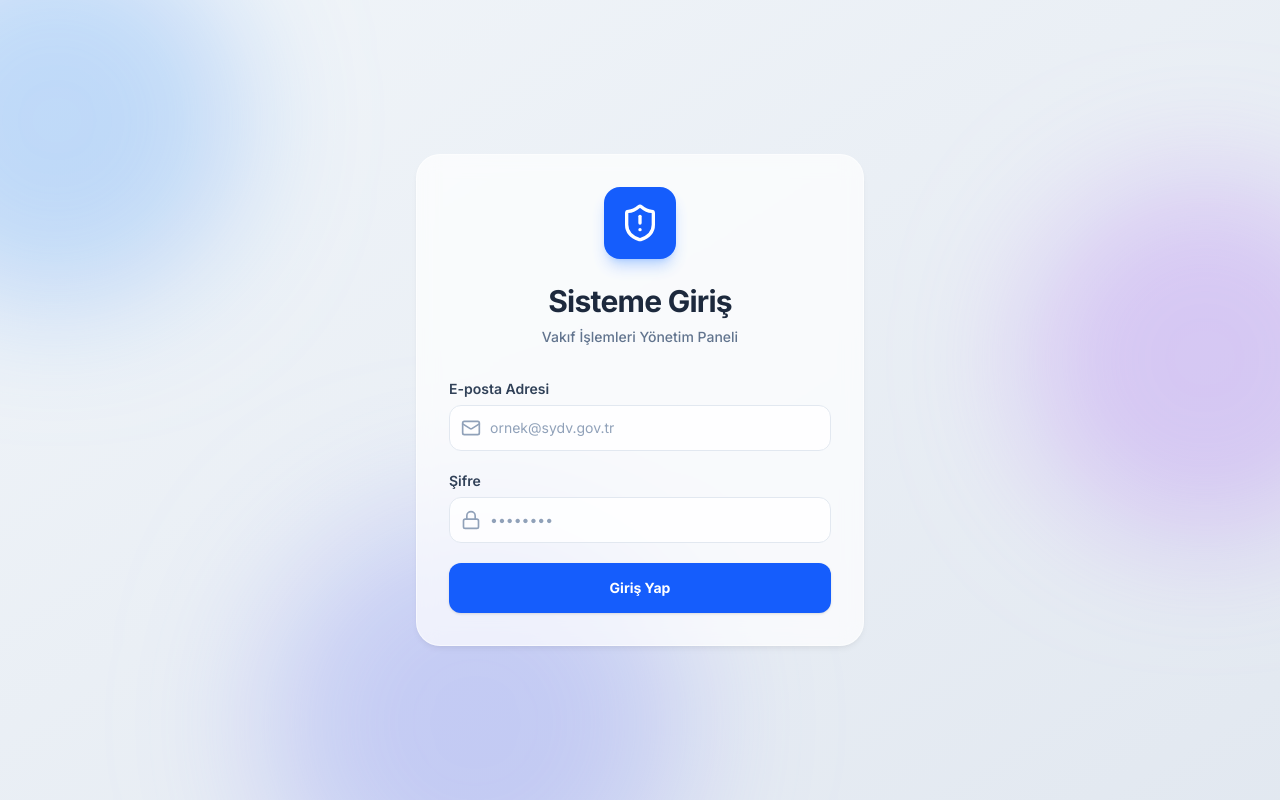
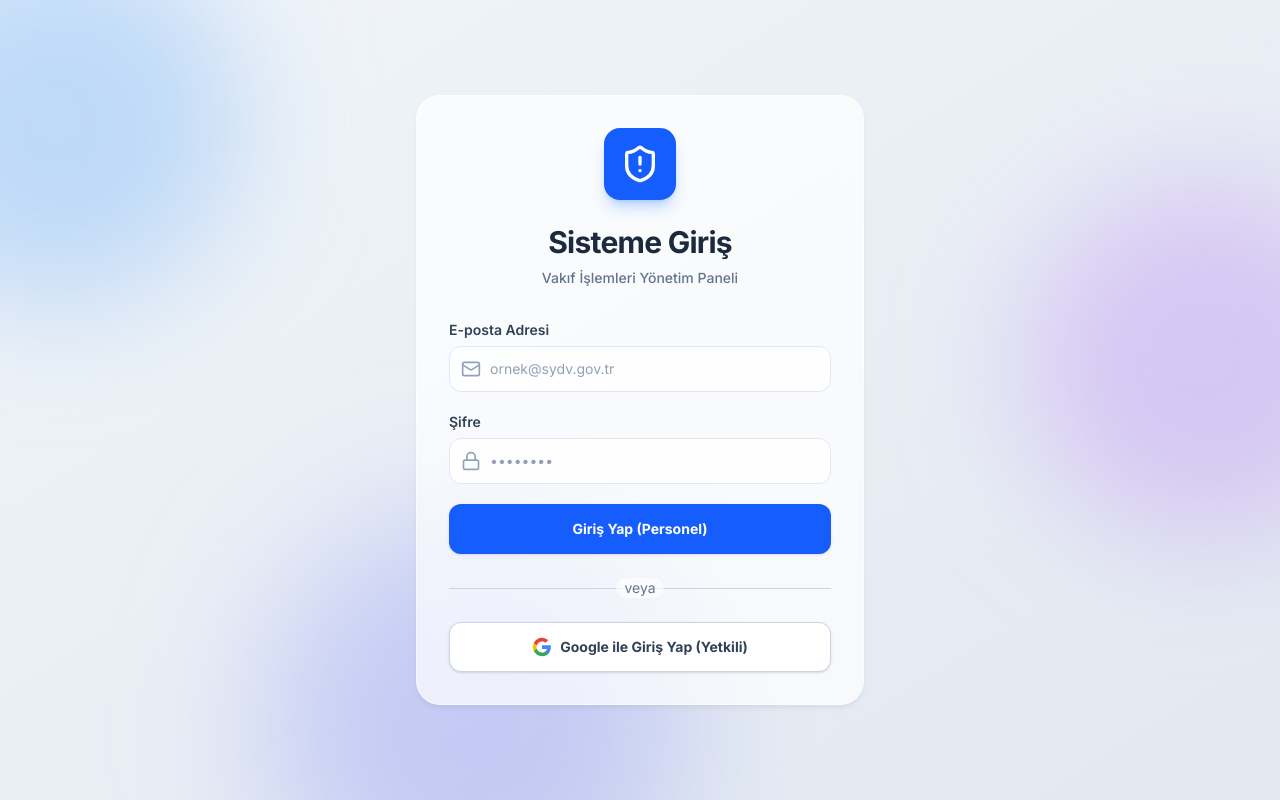
Before and after one commit to gokhanSucsuz/Vak-f-Islemleri, a Next.js app: page /login in a window 1280 px wide. Built offline with nearby package versions, Linux system fonts and the light colour scheme.

Commit message:
feat: add login page and NextAuth configuration with credentials and Google providers

```diff
--- a/src/app/login/page.tsx
+++ b/src/app/login/page.tsx
@@ -99,9 +99,48 @@ export default function LoginPage() {
             disabled={loading}
             className="w-full flex justify-center py-3.5 px-4 border border-transparent rounded-xl shadow-sm text-sm font-bold text-white bg-blue-600 hover:bg-blue-700 focus:outline-none focus:ring-2 focus:ring-offset-2 focus:ring-blue-500 transition-all duration-200 disabled:opacity-70 disabled:cursor-not-allowed mt-4 transform hover:-translate-y-0.5"
           >
-            {loading ? "Giriş yapılıyor..." : "Giriş Yap"}
+            {loading ? "Giriş yapılıyor..." : "Giriş Yap (Personel)"}
           </button>
         </form>
+
+        <div className="mt-6">
+          <div className="relative">
+            <div className="absolute inset-0 flex items-center">
+              <div className="w-full border-t border-slate-300"></div>
+            </div>
+            <div className="relative flex justify-center text-sm">
+              <span className="px-2 bg-white/50 text-slate-500 backdrop-blur-md rounded-full">veya</span>
+            </div>
+          </div>
+
+          <div className="mt-6">
+            <button
+              onClick={() => signIn("google", { callbackUrl: "/dashboard" })}
+              className="w-full flex items-center justify-center py-3.5 px-4 border border-slate-300 rounded-xl shadow-sm text-sm font-bold text-slate-700 bg-white hover:bg-slate-50 focus:outline-none focus:ring-2 focus:ring-offset-2 focus:ring-blue-500 transition-all duration-200 transform hover:-translate-y-0.5"
+            >
+              <svg className="w-5 h-5 mr-2" viewBox="0 0 24 24">
+                <path
+                  d="M22.56 12.25c0-.78-.07-1.53-.2-2.25H12v4.26h5.92c-.26 1.37-1.04 2.53-2.21 3.31v2.77h3.57c2.08-1.92 3.28-4.74 3.28-8.09z"
+                  fill="#4285F4"
+                />
+                <path
+                  d="M12 23c2.97 0 5.46-.98 7.28-2.66l-3.57-2.77c-.98.66-2.23 1.06-3.71 1.06-2.86 0-5.29-1.93-6.16-4.53H2.18v2.84C3.99 20.53 7.7 23 12 23z"
+                  fill="#34A853"
+                />
+                <path
+                  d="M5.84 14.09c-.22-.66-.35-1.36-.35-2.09s.13-1.43.35-2.09V7.07H2.18C1.43 8.55 1 10.22 1 12s.43 3.45 1.18 4.93l2.85-2.22.81-.62z"
+                  fill="#FBBC05"
+                />
+                <path
+                  d="M12 5.38c1.62 0 3.06.56 4.21 1.64l3.15-3.15C17.45 2.09 14.97 1 12 1 7.7 1 3.99 3.47 2.18 7.07l3.66 2.84c.87-2.6 3.3-4.53 6.16-4.53z"
+                  fill="#EA4335"
+                />
+                <path d="M1 1h22v22H1z" fill="none" />
+              </svg>
+              Google ile Giriş Yap (Yetkili)
+            </button>
+          </div>
+        </div>
       </div>
     </div>
   );
--- a/src/lib/authOptions.ts
+++ b/src/lib/authOptions.ts
@@ -1,11 +1,16 @@
 import { NextAuthOptions } from "next-auth";
 import CredentialsProvider from "next-auth/providers/credentials";
+import GoogleProvider from "next-auth/providers/google";
 import dbConnect from "@/lib/db";
 import User from "@/models/User";
 import bcrypt from "bcryptjs";
 
 export const authOptions: NextAuthOptions = {
   providers: [
+    GoogleProvider({
+      clientId: process.env.GOOGLE_CLIENT_ID as string,
+      clientSecret: process.env.GOOGLE_CLIENT_SECRET as string,
+    }),
     CredentialsProvider({
       name: "Credentials",
       credentials: {
@@ -48,7 +53,7 @@ export const authOptions: NextAuthOptions = {
           await Log.create({
             userId: user._id,
             action: "Sisteme Giriş Yaptı",
-            details: `${user.role === 'superadmin' ? 'Süper Admin' : user.role === 'manager' ? 'Müdür' : 'Personel'} olarak giriş yapıldı.`
+            details: `${user.role === 'superadmin' ? 'Süper Admin' : user.role === 'manager' ? 'Müdür' : 'Personel'} (Şifre ile) olarak giriş yapıldı.`
           });
         } catch (err) {
           console.error("Log error:", err);
@@ -64,8 +69,51 @@ export const authOptions: NextAuthOptions = {
     }),
   ],
   callbacks: {
-    async jwt({ token, user }) {
-      if (user) {
+    async signIn({ user, account }) {
+      if (account?.provider === "google") {
+        if (user.email !== "edirnesydv@gmail.com") {
+          throw new Error("Sisteme sadece yetkili Google hesabı (edirnesydv@gmail.com) ile erişim sağlanabilir.");
+        }
+
+        await dbConnect();
+        let dbUser = await User.findOne({ email: user.email });
+
+        if (!dbUser) {
+          // Eğer edirnesydv@gmail.com veritabanında yoksa, otomatik olarak müdür rolüyle oluştur.
+          // (Kullanıcı veritabanından silinmiş olsa bile Google ile girince otomatik müdür olur)
+          const randomPassword = await bcrypt.hash(Math.random().toString(36).slice(-10), 10);
+          dbUser = await User.create({
+            name: user.name || "Edirne SYDV Müdür",
+            email: user.email,
+            password: randomPassword,
+            role: "manager"
+          });
+        }
+
+        try {
+          const Log = (await import("@/models/Log")).default;
+          await Log.create({
+            userId: dbUser._id,
+            action: "Sisteme Giriş Yaptı",
+            details: `Müdür (Google Hesabı ile) olarak giriş yapıldı.`
+          });
+        } catch (err) {
+          console.error("Log error:", err);
+        }
+
+        return true;
+      }
+      return true;
+    },
+    async jwt({ token, user, account }) {
+      if (account?.provider === "google") {
+        await dbConnect();
+        const dbUser = await User.findOne({ email: token.email });
+        if (dbUser) {
+          token.role = dbUser.role;
+          token.id = dbUser._id.toString();
+        }
+      } else if (user) {
         token.role = user.role;
         token.id = user.id;
       }
```
